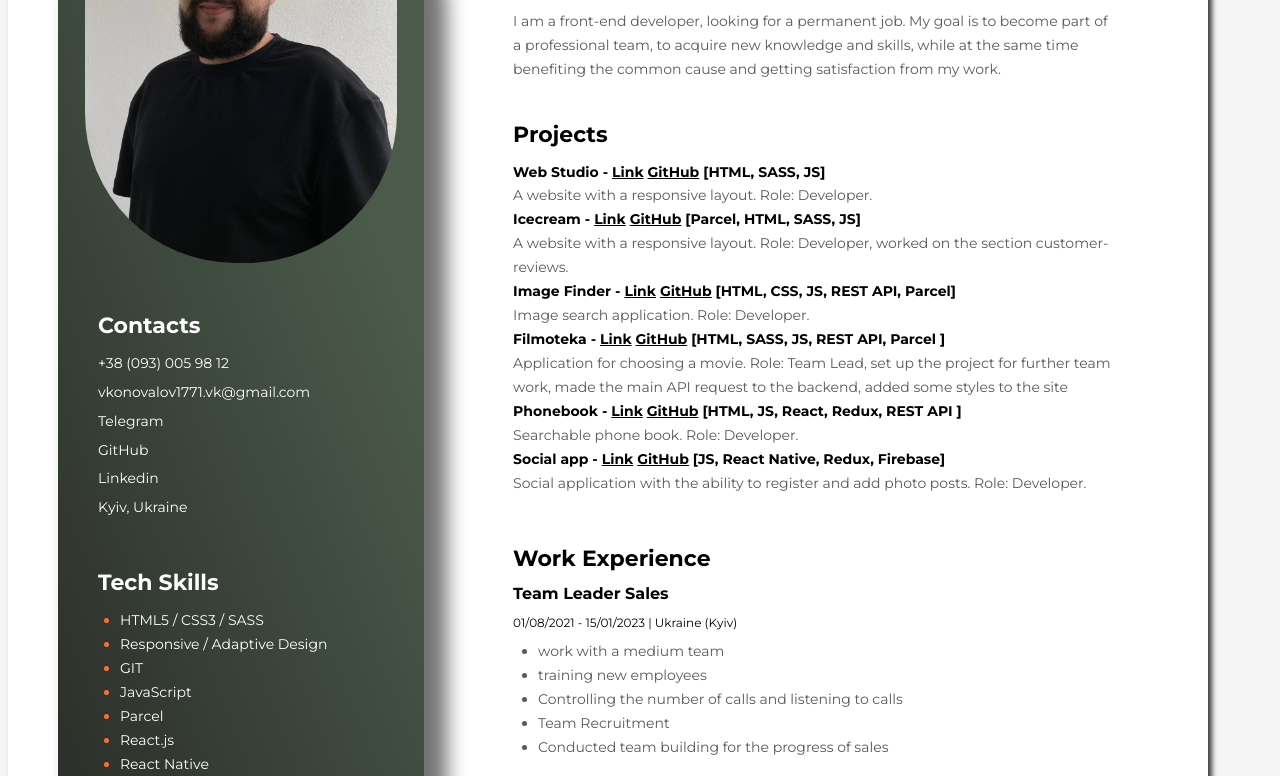
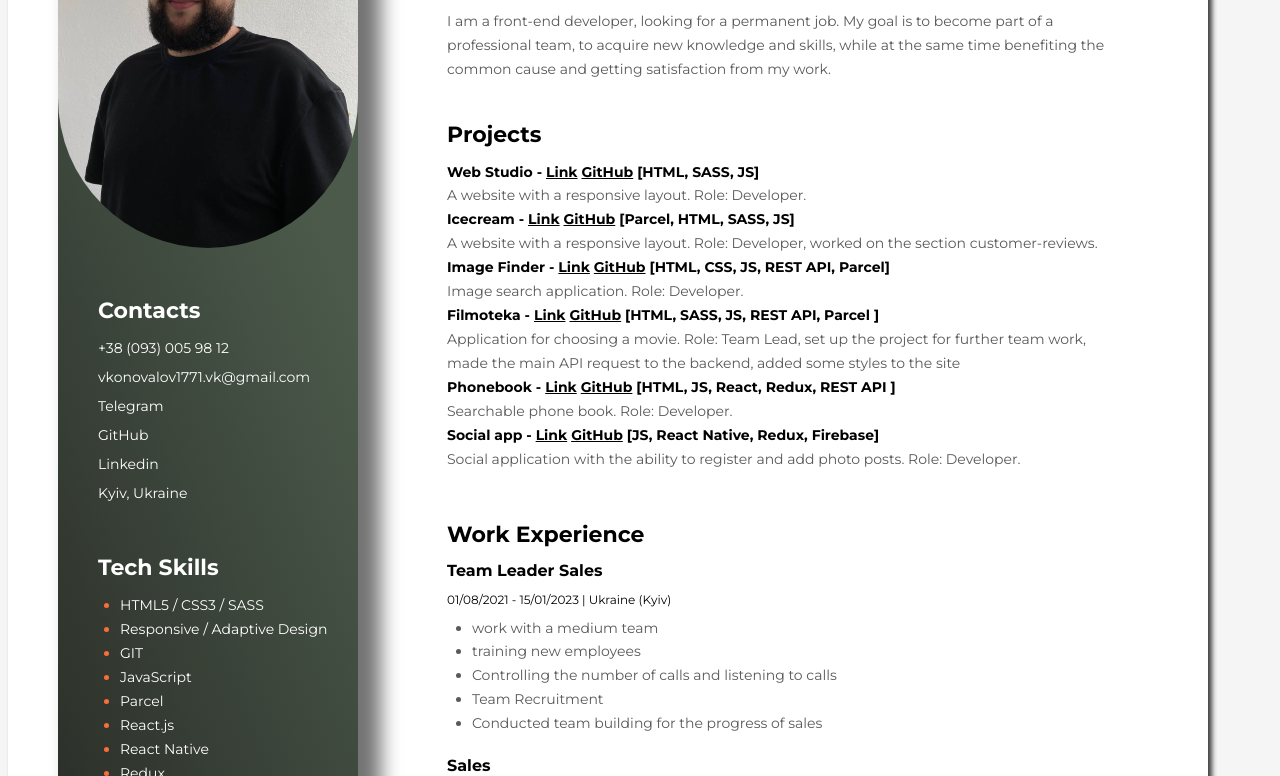
Before and after one commit to Vadik-Konovalov/my-resume, a plain HTML site: page index.html in a window 1280 px wide. Shown: the part 215-991 px from the top of the page. Drawn offline with Linux system fonts and the light colour scheme.

Commit message:
Update style.css

```diff
--- a/css/style.css
+++ b/css/style.css
@@ -178,7 +178,7 @@ body {
   .photo {
     /* width: 100%;
     border-radius: 180px; */
-    width: 85%;
+    width: 300px;
     display: flex;
     border-radius: 150px;
     margin: auto;
@@ -186,7 +186,7 @@ body {
 
   .sidebar-section {
     background-color: #1e2939;
-    width: 1000px;
+    max-width: 1000px;
     margin-left: 50px;
     margin-top: 20px;
     padding: 35px 0;
```
